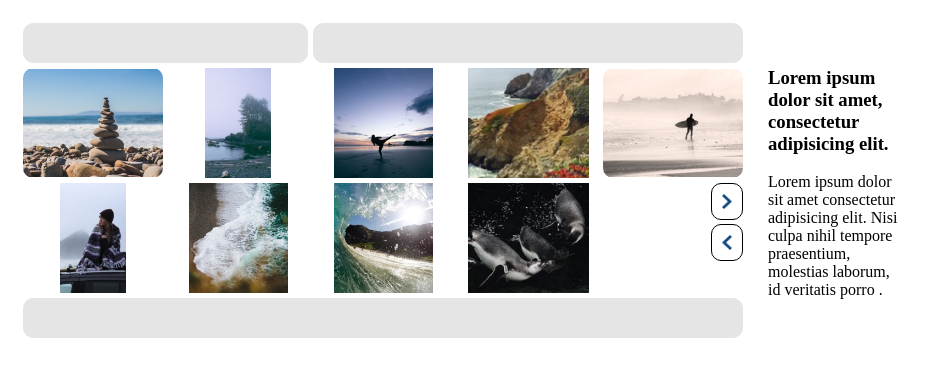
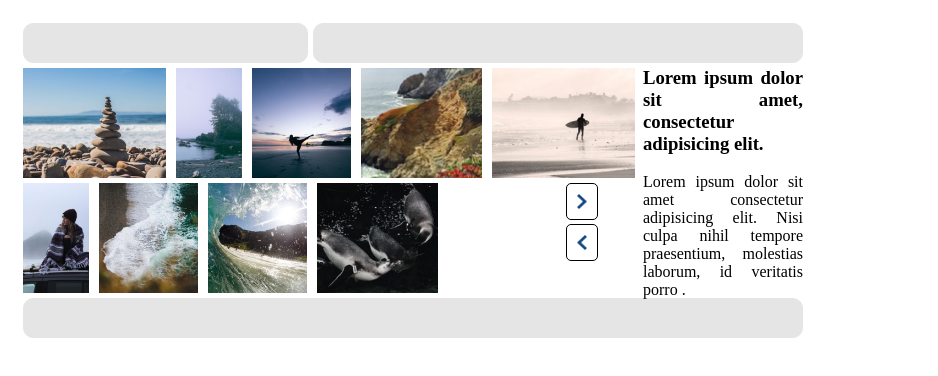
Before and after one commit to msostaric-hub/praksa-zadatak, a plain HTML site: page index.html in a window 1280 px wide. Shown: the whole page, without its empty margins (0-938 px from the left). Drawn offline with nearby package versions, Linux system fonts and the light colour scheme.

Commit message:
Commit #4
Izmijenjen CSS grid i dodana 2 div-a koja sadržavaju 2 reda slika i imaju svojstvo flexbox-a.

```diff
--- a/css/style.css
+++ b/css/style.css
@@ -1,14 +1,12 @@
 .container {
   display: grid;
-  grid-template: 40px 110px 110px 40px/ 140px 140px 140px 140px 140px 150px;
+  grid-template: 40px 110px 110px 40px/ 140px 140px 140px 140px 200px;
   grid-gap: 5px;
   padding: 15px;
   box-sizing: border-box;
   overflow: hidden;
 }
-.container img {
-  border-radius: 10px;
-}
+
 .bar3 {
   grid-row-start: 4;
   grid-column-start: 1;
@@ -35,7 +33,7 @@
   opacity: calc(20%);
   border-radius: 10px;
 }
-.slika {
+/* .slika {
   grid-row-start: 2;
   width: 100%;
   height: 100%;
@@ -47,11 +45,11 @@
   width: 100%;
   height: 100%;
   object-fit: scale-down;
-}
+} */
 
 .btns {
   grid-row-start: 3;
-  grid-column-start: 5;
+  grid-column-start: 4;
   justify-self: end;
 }
 .btn {
@@ -63,8 +61,27 @@
 }
 
 .text {
+  grid-column-start: 5;
   grid-row-start: 2;
   grid-row-end: 4;
-  margin-left: 20px;
+  margin-left: 40px;
   margin-top: -20px;
+  text-align: justify;
 }
+
+.content1 {
+  grid-column-start: 1;
+  grid-column-end: 6;
+  grid-row-start: 2;
+  display: flex;
+  gap: 10px;
+  /* object-fit: scale-down; */
+}
+.content2 {
+  grid-column-start: 1;
+  grid-column-end: 6;
+  grid-row-start: 3;
+  display: flex;
+  gap: 10px;
+  /* object-fit: scale-down; */
+}
--- a/index.html
+++ b/index.html
@@ -16,15 +16,19 @@
     <div class="container">
       <div class="bar"></div>
       <div class="bar2"></div>
+      <div class="content1">
         <img src="img/slider-image-1.jpg" class="slika" />
         <img src="img/slider-image-2.jpg" class="slika" />
         <img src="img/slider-image-3.jpg" class="slika" />
         <img src="img/slider-image-4.jpg" class="slika" />
         <img src="img/slider-image-5.jpg" class="slika" />
+      </div>
+      <div class="content2">
         <img src="img/slider-image-6.jpg" class="slika2" />
         <img src="img/slider-image-7.jpg" class="slika2" />
         <img src="img/slider-image-8.jpg" class="slika2" />
         <img src="img/slider-image-9.jpg" class="slika2" />
+      </div>
 
       <div class="btns">
         <img src="img/arrow-blue-right.png" class="btn" />
```
Lines whose indentation alone changed are shown as unchanged.
